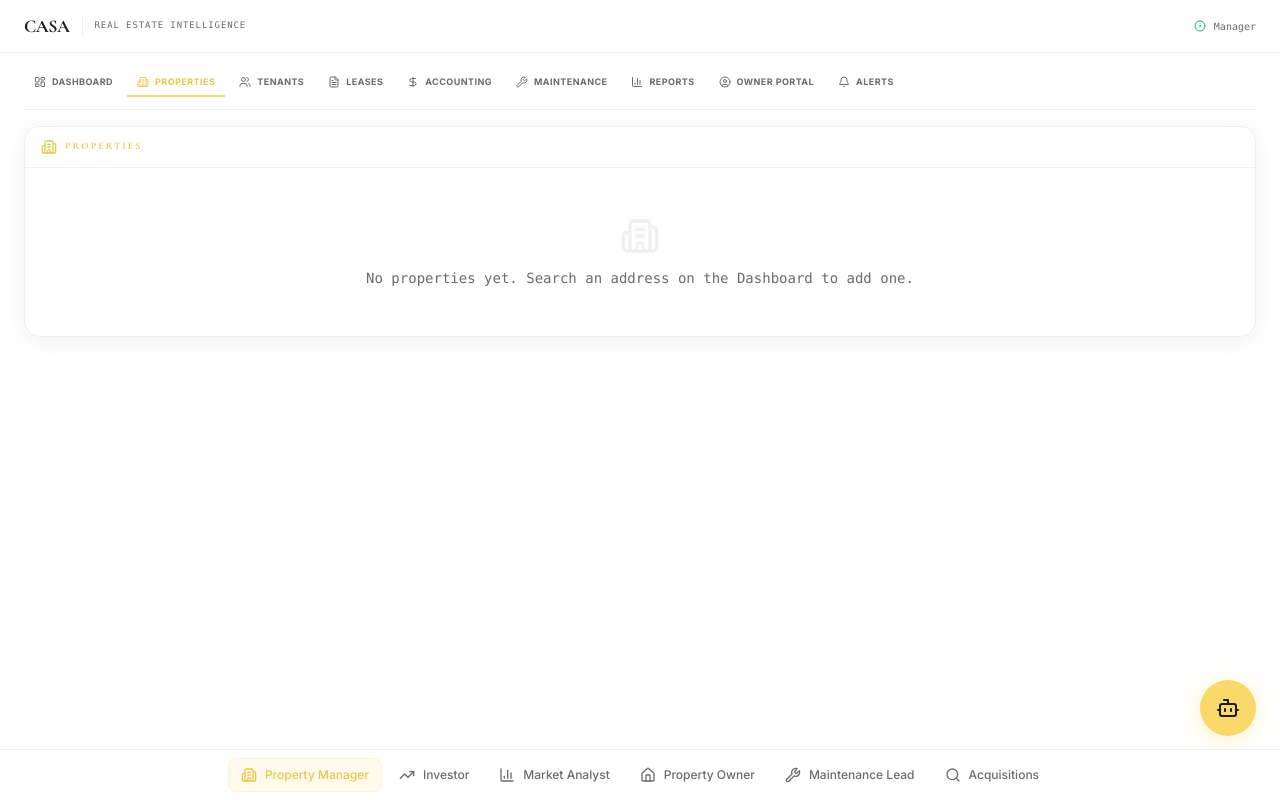
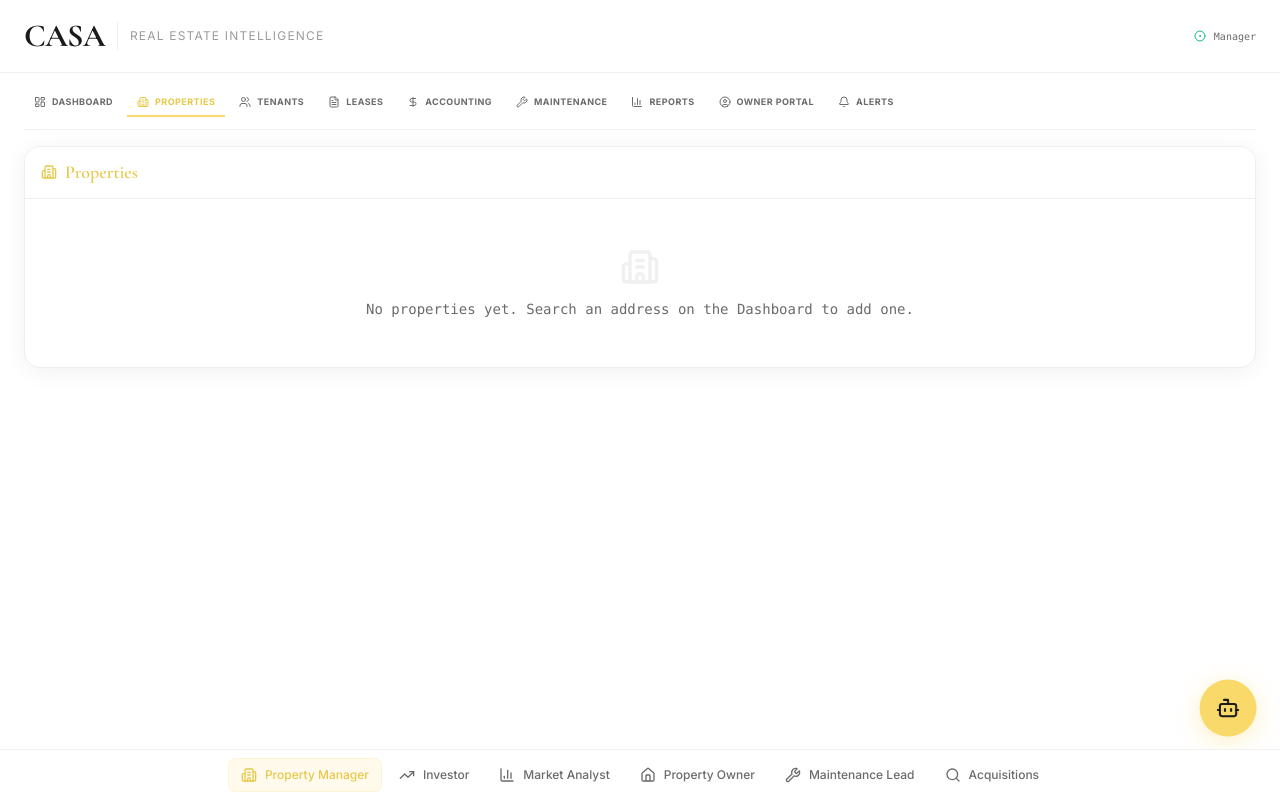
Before and after one commit to raeganmbeckh-jpg/casa-app, a Next.js app: page /workspace in a window 1280 px wide. Both pictures are taken after a click on the button "PROPERTIES". Built offline with nearby package versions, Linux system fonts and the light colour scheme.

Commit message:
Fix: larger Cormorant Garamond headings (32px logo, 18px sections, 28px address), working CSS animations (pulse 1.5s, breathe with scale, card hover -6px lift, fadeIn), 1.5s CountUp

```diff
--- a/src/app/workspace/page.tsx
+++ b/src/app/workspace/page.tsx
@@ -163,8 +163,7 @@ function SectionCard({
         <div className="flex items-center gap-2">
           <Icon className="w-4 h-4" style={{ color: '#E8C84A' }} />
           <span
-            className="text-[10px] font-bold uppercase tracking-[0.2em]"
-            style={{ color: '#E8C84A', fontFamily: 'var(--font-heading)' }}
+            style={{ color: '#E8C84A', fontFamily: 'var(--font-heading)', fontWeight: 600, fontSize: 18 }}
           >
             {title}
           </span>
@@ -248,7 +247,7 @@ function CountUp({ value, prefix = "", suffix = "" }: { value: number; prefix?:
   const [display, setDisplay] = useState(0);
   useEffect(() => {
     if (!value) { setDisplay(0); return; }
-    const dur = 1200;
+    const dur = 1500;
     const start = performance.now();
     let frame: number;
     function tick(now: number) {
@@ -575,7 +574,7 @@ export default function Workspace() {
                     onClick={() => router.push(`/property?id=${p.id}`)}
                     className="p-4 cursor-pointer group"
                     style={{ backgroundColor: '#FFFFFF', border: '1px solid #EEEEEE', boxShadow: '0 4px 24px rgba(0,0,0,0.06)', borderRadius: 16, transition: 'transform 0.2s ease, box-shadow 0.2s ease, border-color 0.2s ease' }}
-                    onMouseEnter={(e) => { e.currentTarget.style.boxShadow = '0 8px 40px rgba(249,217,106,0.18)'; e.currentTarget.style.borderColor = '#F9D96A'; e.currentTarget.style.transform = 'translateY(-4px)'; }}
+                    onMouseEnter={(e) => { e.currentTarget.style.boxShadow = '0 8px 40px rgba(249,217,106,0.18)'; e.currentTarget.style.borderColor = '#F9D96A'; e.currentTarget.style.transform = 'translateY(-6px)'; }}
                     onMouseLeave={(e) => { e.currentTarget.style.boxShadow = '0 4px 24px rgba(0,0,0,0.06)'; e.currentTarget.style.borderColor = '#EEEEEE'; e.currentTarget.style.transform = 'translateY(0)'; }}
                   >
                     <div className="flex items-start justify-between mb-3">
@@ -668,7 +667,7 @@ export default function Workspace() {
               onClick={() => router.push(`/property?id=${p.id}`)}
               className="p-4 cursor-pointer group"
               style={{ backgroundColor: '#FFFFFF', border: '1px solid #EEEEEE', boxShadow: '0 4px 24px rgba(0,0,0,0.06)', borderRadius: 16, transition: 'transform 0.2s ease, box-shadow 0.2s ease, border-color 0.2s ease' }}
-              onMouseEnter={(e) => { e.currentTarget.style.boxShadow = '0 8px 40px rgba(249,217,106,0.18)'; e.currentTarget.style.borderColor = '#F9D96A'; e.currentTarget.style.transform = 'translateY(-4px)'; }}
+              onMouseEnter={(e) => { e.currentTarget.style.boxShadow = '0 8px 40px rgba(249,217,106,0.18)'; e.currentTarget.style.borderColor = '#F9D96A'; e.currentTarget.style.transform = 'translateY(-6px)'; }}
               onMouseLeave={(e) => { e.currentTarget.style.boxShadow = '0 4px 24px rgba(0,0,0,0.06)'; e.currentTarget.style.borderColor = '#EEEEEE'; e.currentTarget.style.transform = 'translateY(0)'; }}
             >
               <div className="flex items-start justify-between mb-2">
@@ -1539,16 +1538,16 @@ export default function Workspace() {
         <div className="flex items-center justify-between max-w-7xl mx-auto">
           <div className="flex items-center gap-3">
             <h1
-              className="text-lg tracking-tight cursor-pointer transition-colors"
-              style={{ color: '#1A1A1A', fontFamily: 'var(--font-heading)', fontWeight: 700 }}
+              className="tracking-tight cursor-pointer transition-colors"
+              style={{ color: '#1A1A1A', fontFamily: 'var(--font-heading)', fontWeight: 700, fontSize: 32 }}
               onClick={() => router.push("/")}
               onMouseEnter={(e) => { e.currentTarget.style.color = '#E8C84A'; }}
               onMouseLeave={(e) => { e.currentTarget.style.color = '#1A1A1A'; }}
             >
               CASA
             </h1>
-            <div className="w-px h-5" style={{ backgroundColor: '#F0F0F0' }} />
-            <span className="text-[9px] font-mono uppercase tracking-widest" style={{ color: '#6B6B6B' }}>
+            <div className="w-px h-7" style={{ backgroundColor: '#EEEEEE' }} />
+            <span className="text-xs uppercase tracking-widest" style={{ color: '#9B9B9B', fontFamily: 'var(--font-inter)' }}>
               Real Estate Intelligence
             </span>
           </div>
@@ -1601,6 +1600,11 @@ export default function Workspace() {
 
       <style jsx global>{`
         @keyframes fadeIn { from { opacity: 0; transform: translateY(8px); } to { opacity: 1; transform: translateY(0); } }
+        @keyframes pulse { 0%, 100% { opacity: 1; } 50% { opacity: 0.6; } }
+        @keyframes breathe { 0%, 100% { transform: scale(1); box-shadow: 0 4px 20px rgba(249,217,106,0.3); } 50% { transform: scale(1.05); box-shadow: 0 8px 35px rgba(249,217,106,0.55); } }
+        .casa-card-hover { transition: transform 0.2s ease, box-shadow 0.2s ease; }
+        .casa-card-hover:hover { transform: translateY(-6px); box-shadow: 0 12px 40px rgba(249,217,106,0.2) !important; }
+        .casa-pulse { animation: pulse 1.5s ease-in-out infinite; }
       `}</style>
     </div>
   );
--- a/src/components/AIPanel.tsx
+++ b/src/components/AIPanel.tsx
@@ -36,7 +36,7 @@ export default function AIPanel() {
         style={{ backgroundColor: "#F9D96A", color: "#1A1A1A", animation: "breathe 3s ease-in-out infinite" }}
       >
         <style jsx global>{`
-          @keyframes breathe { 0%, 100% { box-shadow: 0 4px 20px rgba(249,217,106,0.3); } 50% { box-shadow: 0 4px 30px rgba(249,217,106,0.5); } }
+          @keyframes breathe { 0%, 100% { transform: scale(1); box-shadow: 0 4px 20px rgba(249,217,106,0.3); } 50% { transform: scale(1.05); box-shadow: 0 8px 35px rgba(249,217,106,0.55); } }
         `}</style>
         <Bot className="w-6 h-6" />
       </button>
--- a/src/components/AddressSearch.tsx
+++ b/src/components/AddressSearch.tsx
@@ -137,8 +137,8 @@ function Row({ label, value, fmt, icon: Icon, accent, pulse }: {
 function Hdr({ icon: Icon, label, color }: { icon: any; label: string; color: string }) {
   return (
     <div className="flex items-center gap-2 pb-2 mb-1" style={{ borderBottom: `1px solid ${BORDER}` }}>
-      <Icon className="w-3.5 h-3.5" style={{ color }} />
-      <span className="text-[9px] font-bold uppercase tracking-[0.2em]" style={{ color, fontFamily: "var(--font-heading)" }}>{label}</span>
+      <Icon className="w-4 h-4" style={{ color }} />
+      <span style={{ color, fontFamily: "var(--font-heading)", fontWeight: 600, fontSize: 16 }}>{label}</span>
     </div>
   );
 }
@@ -204,7 +204,7 @@ function SystemHealth({ detail }: { detail: any }) {
                     backgroundColor: `${statusColor}20`,
                     color: statusColor,
                     fontFamily: "var(--font-geist-mono)",
-                    animation: critical ? 'pulse-red 2s infinite' : undefined,
+                    animation: critical ? 'pulse-red 1.5s ease-in-out infinite' : undefined,
                   }}
                 >
                   {statusLabel}
@@ -599,7 +599,7 @@ export default function AddressSearch({
       <style jsx global>{`
         @keyframes pulse-red {
           0%, 100% { opacity: 1; }
-          50% { opacity: 0.7; }
+          50% { opacity: 0.6; }
         }
         @keyframes confidence-pulse {
           0% { transform: scale(1); }
@@ -715,7 +715,7 @@ export default function AddressSearch({
                 <div className="flex items-center gap-3 min-w-0">
                   <MapPin className="w-5 h-5 shrink-0" style={{ color: GOLD }} />
                   <div className="min-w-0">
-                    <h2 className="text-base md:text-lg font-bold truncate" style={{ color: TEXT_PRIMARY, fontFamily: "var(--font-heading)" }}>{fullAddress}</h2>
+                    <h2 className="truncate" style={{ color: TEXT_PRIMARY, fontFamily: "var(--font-heading)", fontWeight: 700, fontSize: 28 }}>{fullAddress}</h2>
                     <div style={{ width: 60, height: 3, backgroundColor: '#F9D96A', borderRadius: 2, marginTop: 8 }} />
                   </div>
                   {propType && (
```
